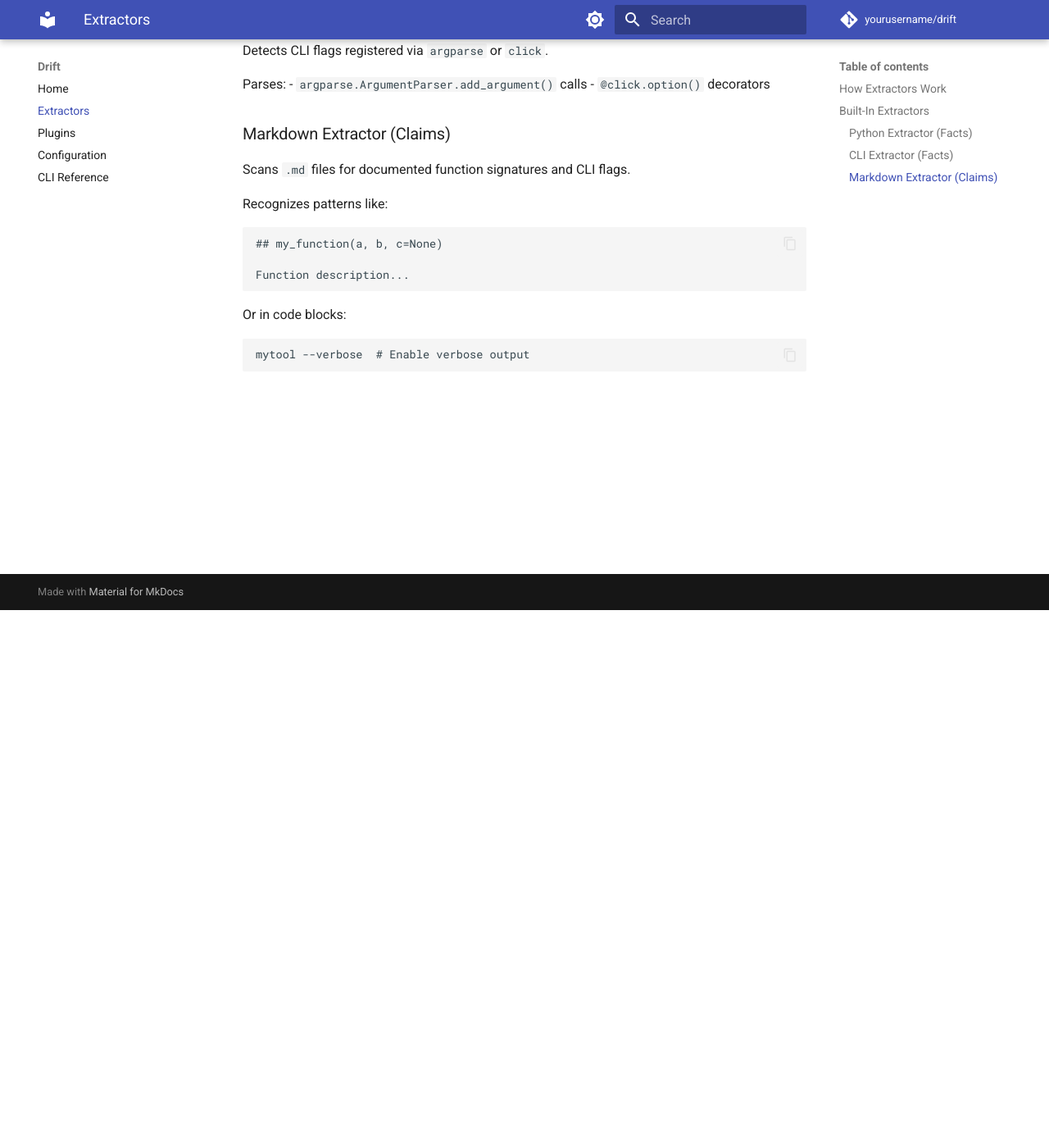
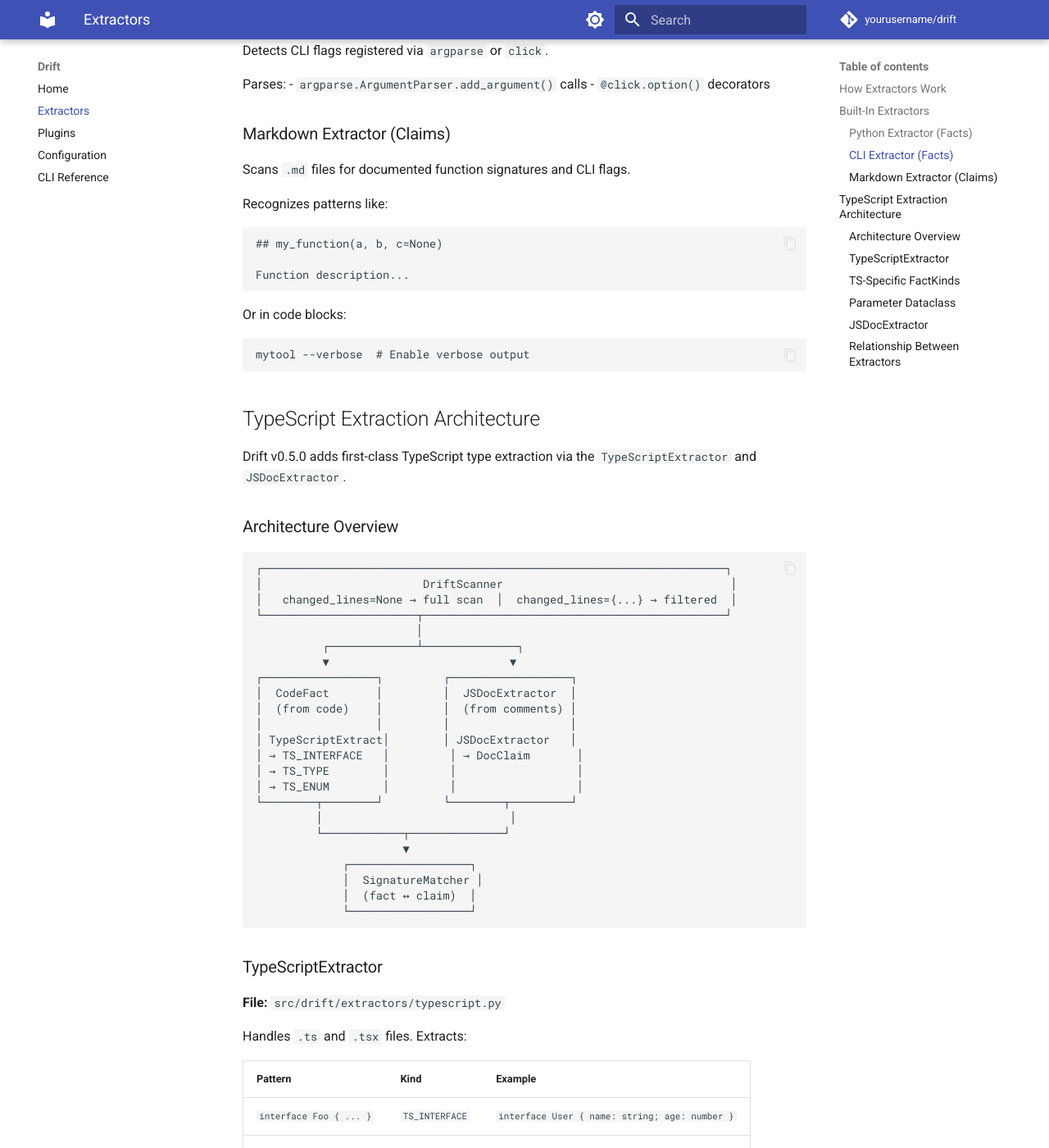
Before and after one commit to Vericious/drift, an MkDocs documentation site: the page built from docs/extractors.md, in a window 1280 px wide and 1400 px high, scrolled down 656 px. Shown: the whole window at 82% size. Built offline with MkDocs 1.6.1 and Material for MkDocs 9.7.7, drawn with Linux system fonts in a browser that asks for light colours; comment, search, counter and statistics services are not loaded; some of the changed text lies outside the part shown.

Commit message:
docs(DRIFT-184): Add TypeScript extraction architecture to extractors.md

````diff
--- a/docs/extractors.md
+++ b/docs/extractors.md
@@ -46,3 +46,115 @@
 ```bash
 mytool --verbose  # Enable verbose output
 ```
+
+## TypeScript Extraction Architecture
+
+Drift v0.5.0 adds first-class TypeScript type extraction via the `TypeScriptExtractor` and `JSDocExtractor`.
+
+### Architecture Overview
+
+```
+┌─────────────────────────────────────────────────────────────────────┐
+│                        DriftScanner                                  │
+│   changed_lines=None → full scan  │  changed_lines={...} → filtered  │
+└───────────────────────┬─────────────────────────────────────────────┘
+                        │
+          ┌─────────────┴──────────────┐
+          ▼                           ▼
+┌─────────────────┐         ┌──────────────────┐
+│  CodeFact       │         │  JSDocExtractor  │
+│  (from code)    │         │  (from comments) │
+│                 │         │                  │
+│ TypeScriptExtract│        │ JSDocExtractor   │
+│ → TS_INTERFACE   │         │ → DocClaim       │
+│ → TS_TYPE        │         │                  │
+│ → TS_ENUM        │         │                  │
+└────────┬────────┘         └────────┬─────────┘
+         │                            │
+         └────────────┬──────────────┘
+                      ▼
+             ┌──────────────────┐
+             │  SignatureMatcher │
+             │  (fact ↔ claim)  │
+             └──────────────────┘
+```
+
+### TypeScriptExtractor
+
+**File:** `src/drift/extractors/typescript.py`
+
+Handles `.ts` and `.tsx` files. Extracts:
+
+| Pattern | Kind | Example |
+|---------|------|---------|
+| `interface Foo { ... }` | `TS_INTERFACE` | `interface User { name: string; age: number }` |
+| `type Foo = { ... }` | `TS_TYPE` | `type Config = { debug: boolean }` |
+| `enum Foo { ... }` | `TS_ENUM` | `enum Status { Active, Pending }` |
+
+Produces `CodeFact` objects with `metadata['ts_kind']` indicating the type.
+
+**Registration:** Uses `@register` decorator, auto-discovered on startup.
+
+```python
+@register
+class TypeScriptExtractor(Extractor):
+    def can_handle(self, path: Path) -> bool:
+        return path.suffix.lower() in (".ts", ".tsx")
+
+    def extract(self, path: Path) -> list[CodeFact]:
+        # Parses interface/type/enum declarations
+        # Returns CodeFact with FactKind.TS_INTERFACE/TS_TYPE/TS_ENUM
+        pass
+```
+
+### TS-Specific FactKinds
+
+Defined in `src/drift/models.py`:
+
+```python
+class FactKind(Enum):
+    # ... other kinds ...
+    TS_INTERFACE = "ts_interface"   # interface declarations
+    TS_TYPE = "ts_type"             # type alias declarations
+    TS_ENUM = "ts_enum"             # enum declarations
+```
+
+### Parameter Dataclass
+
+TypeScript extraction uses the `Parameter` dataclass for consistent representation:
+
+```python
+from drift.models import Parameter
+
+# Example: extracting interface properties
+parameters=[
+    Parameter(name="name", type_annotation="string", default=None, kind="positional"),
+    Parameter(name="age", type_annotation="number", default=None, kind="positional"),
+]
+```
+
+### JSDocExtractor
+
+**File:** `src/drift/extractor_js.py`
+
+Extracts JSDoc annotations from `.js`, `.ts`, `.jsx`, `.tsx` files:
+
+| Tag | Kind | Example |
+|-----|------|---------|
+| `@param {type} name - desc` | `PARAMETER_DESCRIPTION` | `@param {string} username - The user name` |
+| `@returns {type} desc` | `RETURN_DESCRIPTION` | `@returns {Promise<User>} - The user object` |
+| `@type {type} desc` | `FUNCTION_SIGNATURE` | `@type {Function} - Wrapper function` |
+| `@throws {type} desc` | `FUNCTION_SIGNATURE` | `@throws {Error} - On failure` |
+| `@see ref` | `FUNCTION_SIGNATURE` | `@see [Docs](../guide.md)` |
+| `@name explicitName` | (name override) | `@name getUser` |
+
+### Relationship Between Extractors
+
+1. **TypeScriptExtractor** runs on `.ts/.tsx` files → produces `CodeFact` with `FactKind.TS_*`
+2. **JSDocExtractor** runs on `.js/.ts/.jsx/.tsx` files → produces `DocClaim` objects
+3. **SignatureMatcher** matches `CodeFact` (from TS code) against `DocClaim` (from JSDoc)
+
+This allows drift to detect when:
+- A TypeScript interface is documented in JSDoc but the interface is missing
+- A documented JSDoc function has no matching implementation
+- Type definitions have changed without updating documentation
````
